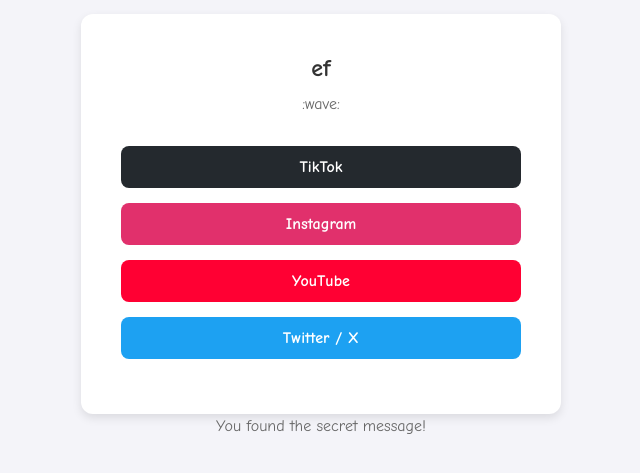
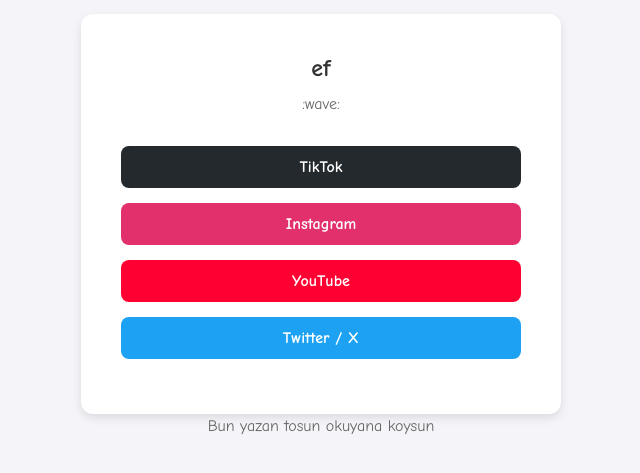
Before and after one commit to eff-e/eff-e.github.io, a plain HTML site: page index.html in a window 1280 px wide. Shown: the part 179-652 px from the top of the page, 319-959 px from the left. Drawn offline with Linux system fonts and the light colour scheme.

Commit message:
Update index.html

```diff
--- a/index.html
+++ b/index.html
@@ -124,6 +124,6 @@
             <li><a href="https://twitter.com/cm_eff" target="_blank" class="twitter">Twitter / X</a></li>
         </ul>
     </div>
-<p class="silent-text">You found the secret message!</p>
+<p class="silent-text">Bun yazan tosun okuyana koysun</p>
 </body>
 </html>
```
